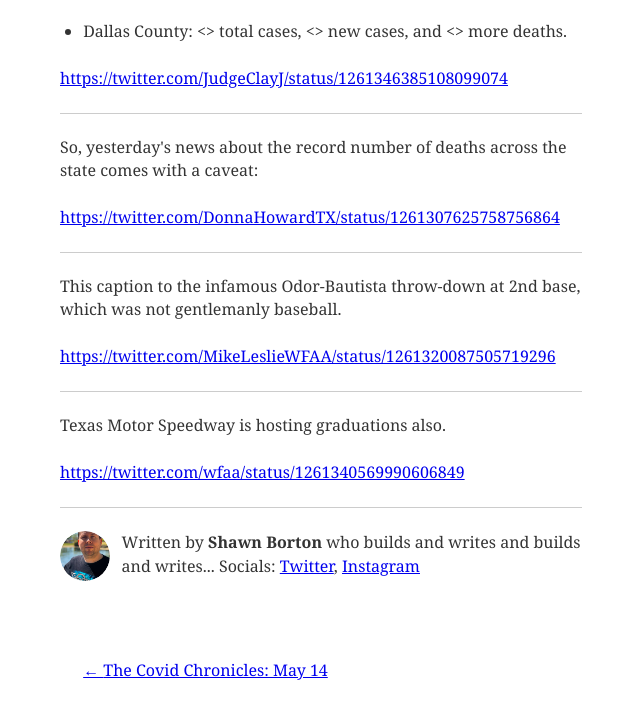
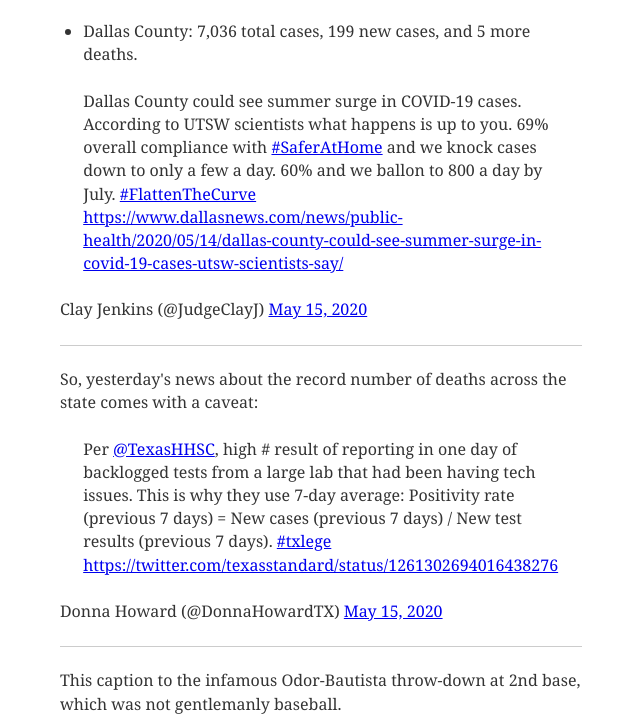
Before and after one commit to quakerpunk/gatsby-blog, a Gatsby site: page /covid-chronicles/may-15/ in a window 1280 px wide. Shown: the part 189-903 px from the top of the page, without its empty margins (319-959 px from the left). Built offline with nearby package versions, Linux system fonts and the light colour scheme; Gatsby itself is replaced by a stand-in of ours; some packages are replaced by stand-ins of ours; what typography-theme-parnassus would draw is missing.

Commit message:
Tweets for May 15

```diff
--- a/content/blog/covid-chronicles/may-15.md
+++ b/content/blog/covid-chronicles/may-15.md
@@ -6,24 +6,32 @@ description: "The Covid Chronicles for May 15"
 
 ### May 15
 
-- Dallas County: <> total cases, <> new cases, and <> more deaths.
+- Dallas County: 7,036 total cases, 199 new cases, and 5 more deaths.
 
-<https://twitter.com/JudgeClayJ/status/1261346385108099074>
+> Dallas County could see summer surge in COVID-19 cases. According to UTSW scientists what happens is up to you. 69% overall compliance with [#SaferAtHome](https://twitter.com/hashtag/SaferAtHome?src=hash&ref_src=twsrc%5Etfw) and we knock cases down to only a few a day. 60% and we ballon to 800 a day by July. [#FlattenTheCurve](https://twitter.com/hashtag/FlattenTheCurve?src=hash&ref_src=twsrc%5Etfw)  https://www.dallasnews.com/news/public-health/2020/05/14/dallas-county-could-see-summer-surge-in-covid-19-cases-utsw-scientists-say/
+
+Clay Jenkins (@JudgeClayJ) [May 15, 2020](https://twitter.com/JudgeClayJ/status/1261346385108099074)
 
 ---
 
 So, yesterday's news about the record number of deaths across the state comes with a caveat:
 
-<https://twitter.com/DonnaHowardTX/status/1261307625758756864>
+> Per [@TexasHHSC](https://twitter.com/TexasHHSC), high # result of reporting in one day of backlogged tests from a large lab that had been having tech issues. This is why they use 7-day average: Positivity rate (previous 7 days) = New cases (previous 7 days) / New test results (previous 7 days). [#txlege](https://twitter.com/hashtag/txlege?src=hash&ref_src=twsrc%5Etfw)  https://twitter.com/texasstandard/status/1261302694016438276
+
+Donna Howard (@DonnaHowardTX) [May 15, 2020](https://twitter.com/DonnaHowardTX/status/1261307625758756864)
 
 ---
 
 This caption to the infamous Odor-Bautista throw-down at 2nd base, which was not gentlemanly baseball.
 
-<https://twitter.com/MikeLeslieWFAA/status/1261320087505719296>
+> Four years ago today, Rougned Odor violated social distancing [pic.twitter.com/AAjPvYxIe1](https://t.co/AAjPvYxIe1)
+
+Mike Leslie (@MikeLeslieWFAA) [May 15, 2020](https://twitter.com/MikeLeslieWFAA/status/1261320087505719296)
 
 ---
 
-Texas Motor Speedway is hosting graduations also.
+Texas Motor Speedway is also hosting graduations.
 
-<https://twitter.com/wfaa/status/1261340569990606849>
+> Fifteen districts in the Dallas-Fort Worth area are planning outdoor graduations at the Texas Rangers' Globe Life Field and the Dallas Cowboys' AT&T Stadium in Arlington.  https://www.wfaa.com/mobile/article/news/education/tea-outdoor-graduation-ceremonies-north-texas-districts-arlington-stadium-rangers-ballpark-new/287-5dabe7ff-6def-4e31-9465-a3764727e381
+
+WFAA (@wfaa) [May 15, 2020](https://twitter.com/wfaa/status/1261340569990606849)
```
